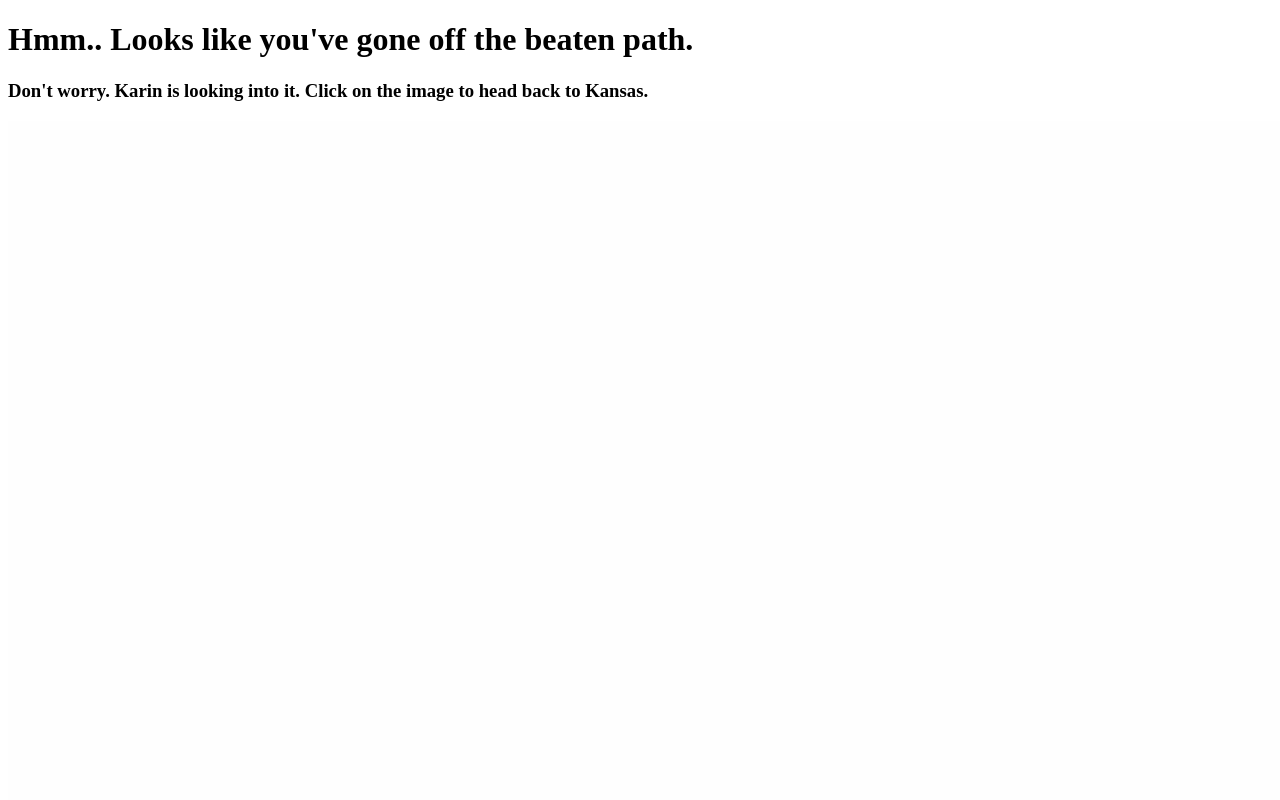
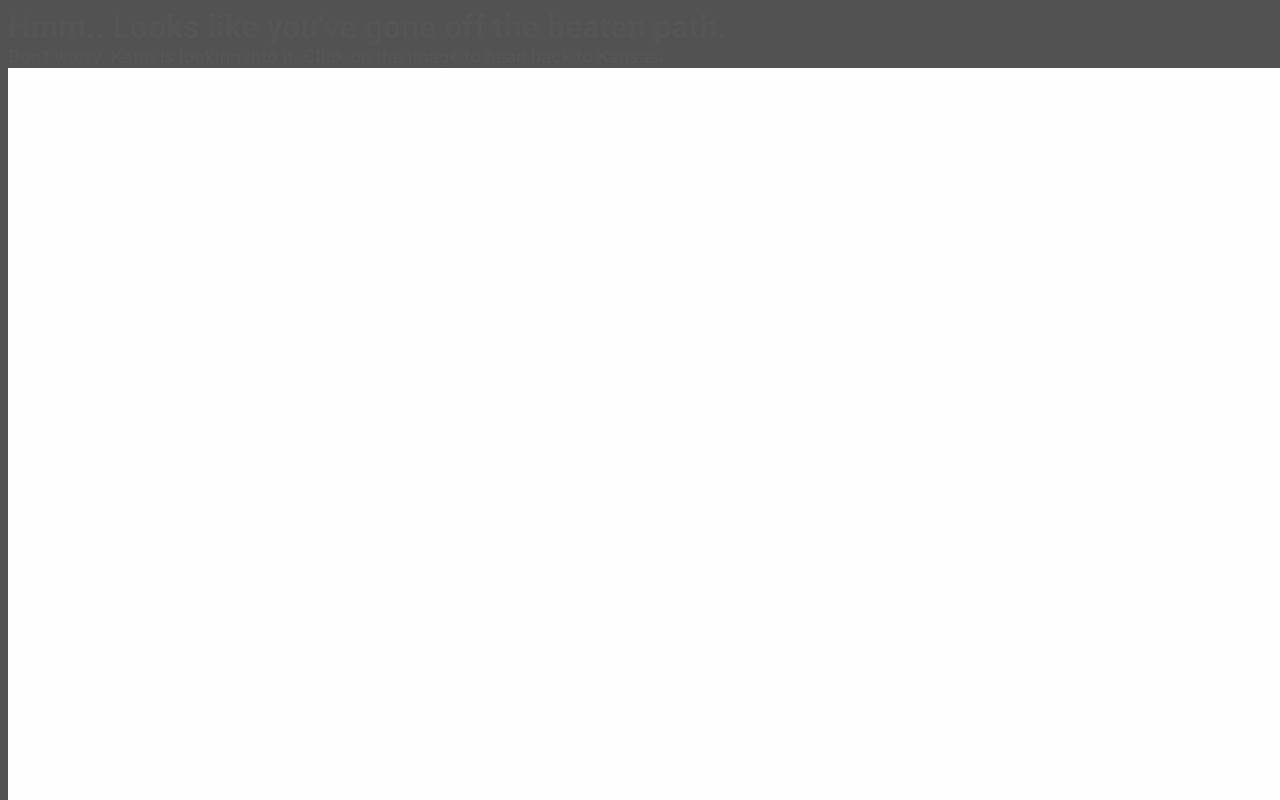
Before and after one commit to Krnsand/My-Resume, a plain HTML site: page 404.html in a window 1280 px wide. Shown: the top 800 px of the page. Drawn offline with Linux system fonts and the light colour scheme.

Commit message:
Link css to error

```diff
--- a/404.html
+++ b/404.html
@@ -3,6 +3,7 @@
 <head>
     <meta charset="utf-8">
     <meta name="viewport" content="width=device-width, initial-scale=1">
+    <link rel="stylesheet" href="assets/css/style.css" type="text/css" />
     <title>Karin Sandin</title>
 </head>
 <body>
```
